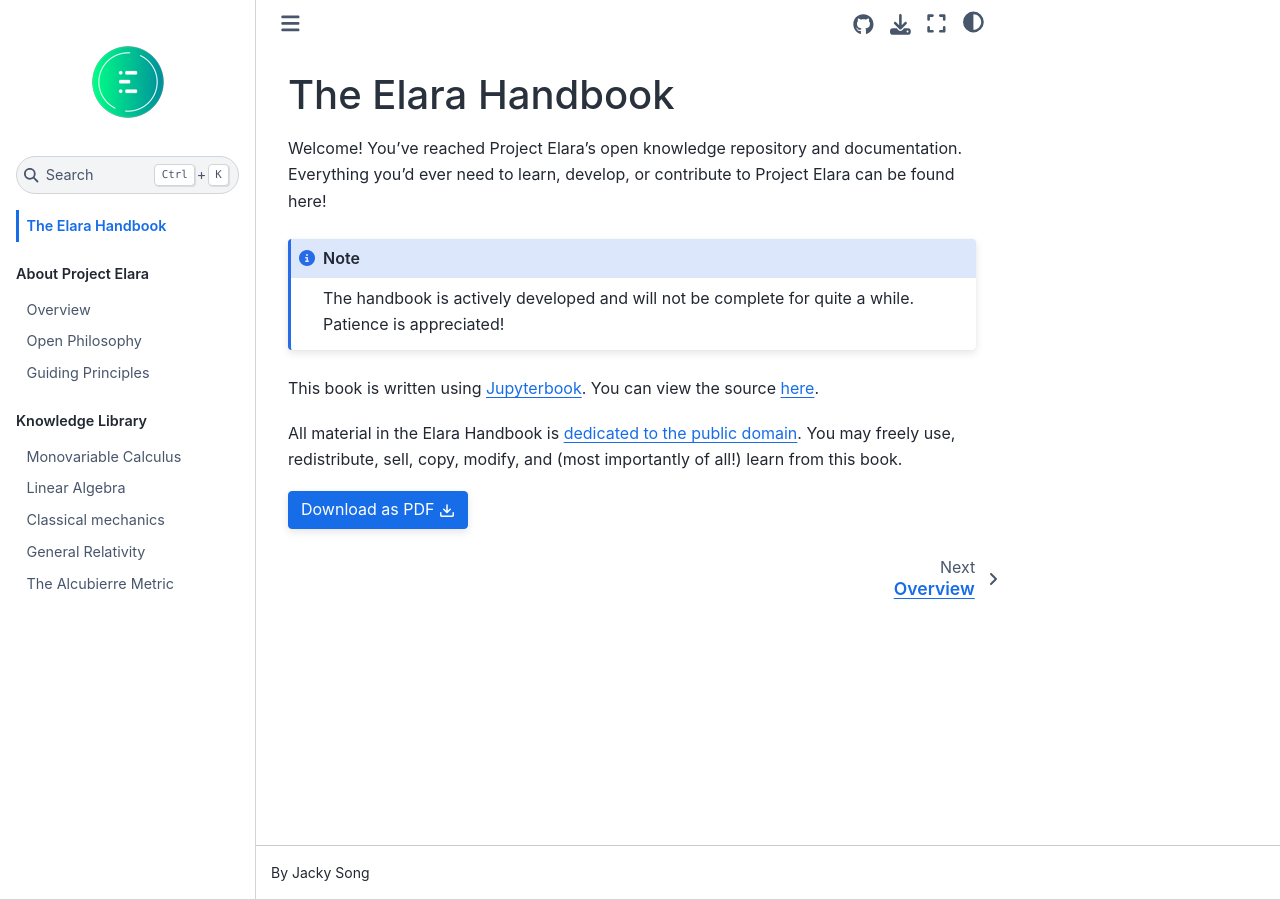
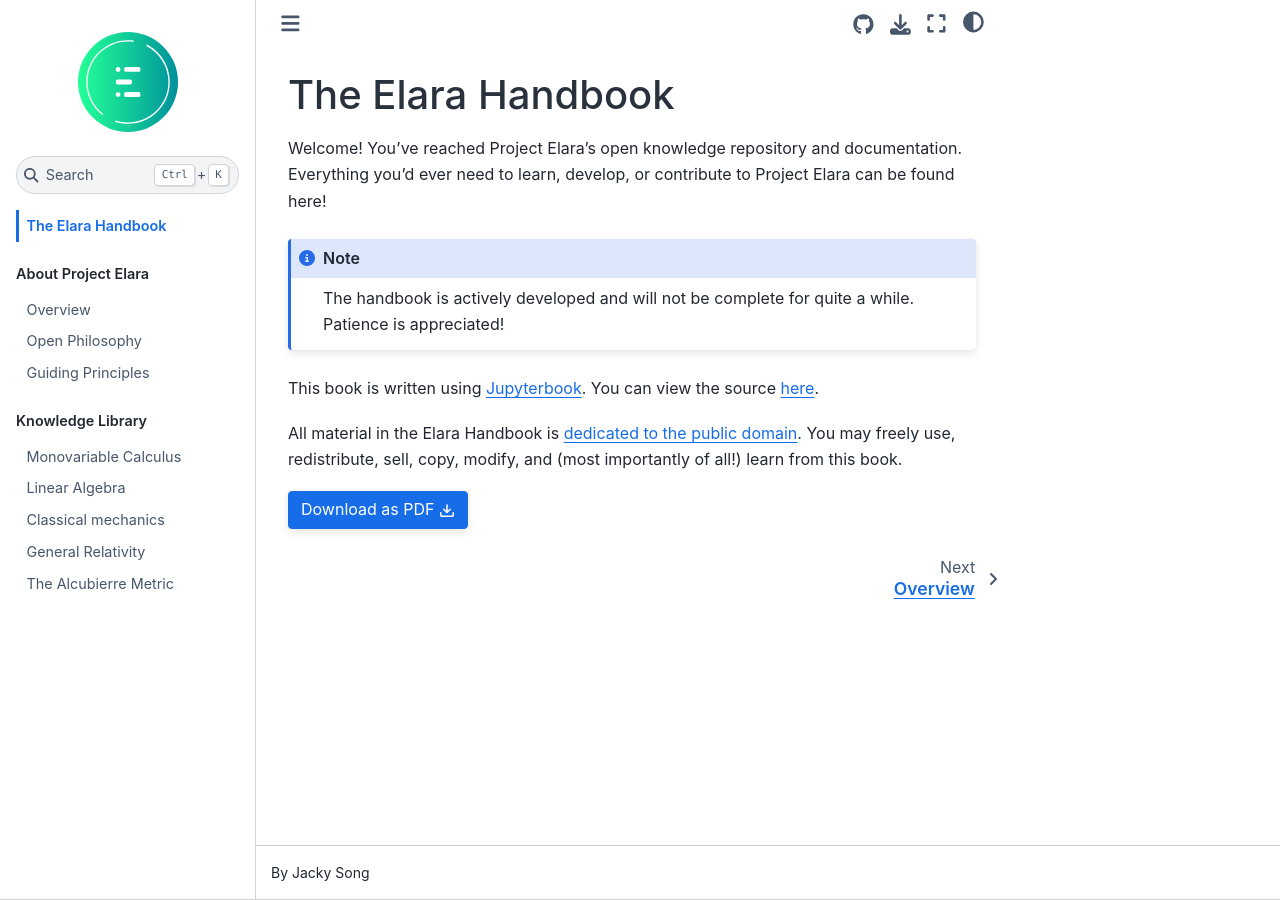
Before and after one commit to elaraproject/elara-handbook, a Jupyter Book: the page built from book/intro.md, in a window 1280 px wide. Built offline with Jupyter Book 1.0.4 settings and Sphinx 7.4.7 and the Sphinx Book theme 1.1.4, drawn with Linux system fonts in a browser that asks for light colours; pages that are not in the unit, such as notebooks, are missing from menus.

Commit message:
Added vector version of project logo

```diff
--- a/book/_config.yml
+++ b/book/_config.yml
@@ -3,7 +3,7 @@
 
 title: The Elara Handbook
 author: Jacky Song
-logo: logo_scaled.png
+logo: elara-logo.svg
 
 # Force re-execution of notebooks on each build.
 # See https://jupyterbook.org/content/execute.html
```
Also changed, not shown: book/elara-logo.svg (added).
